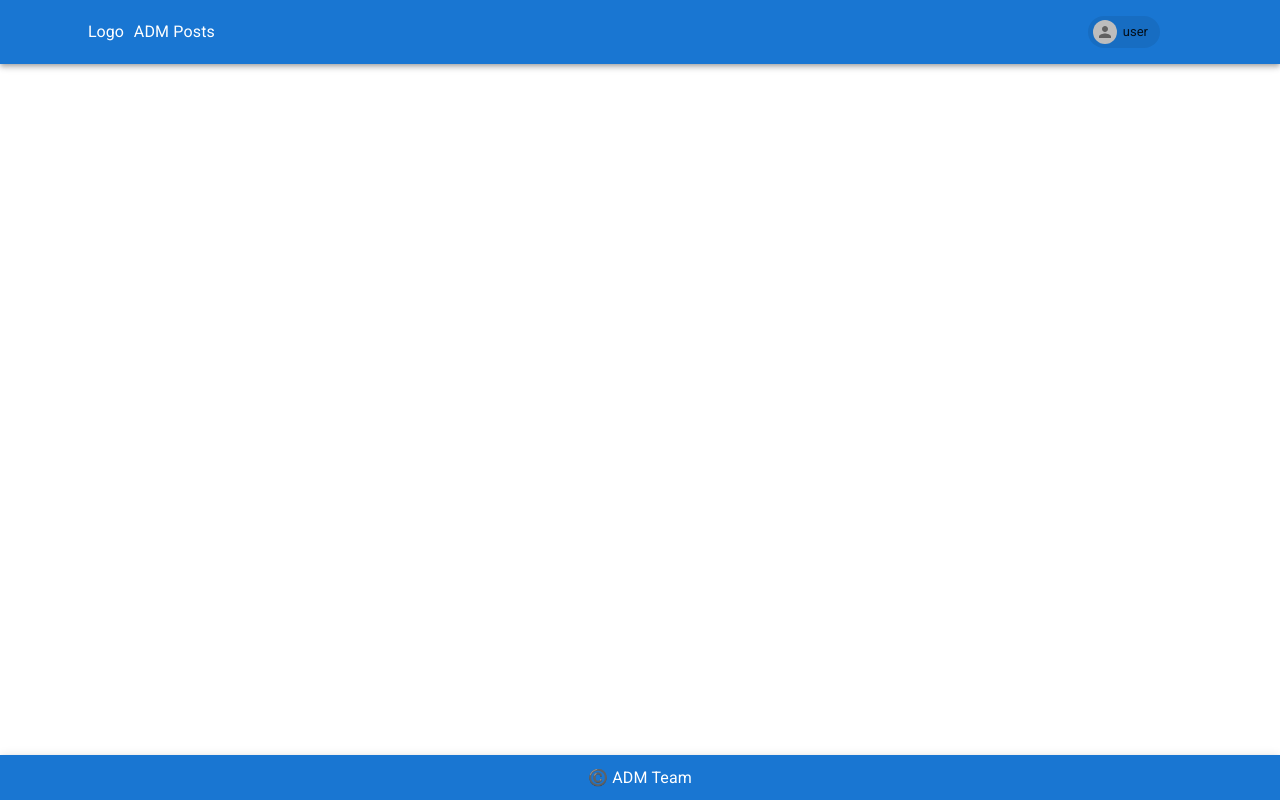
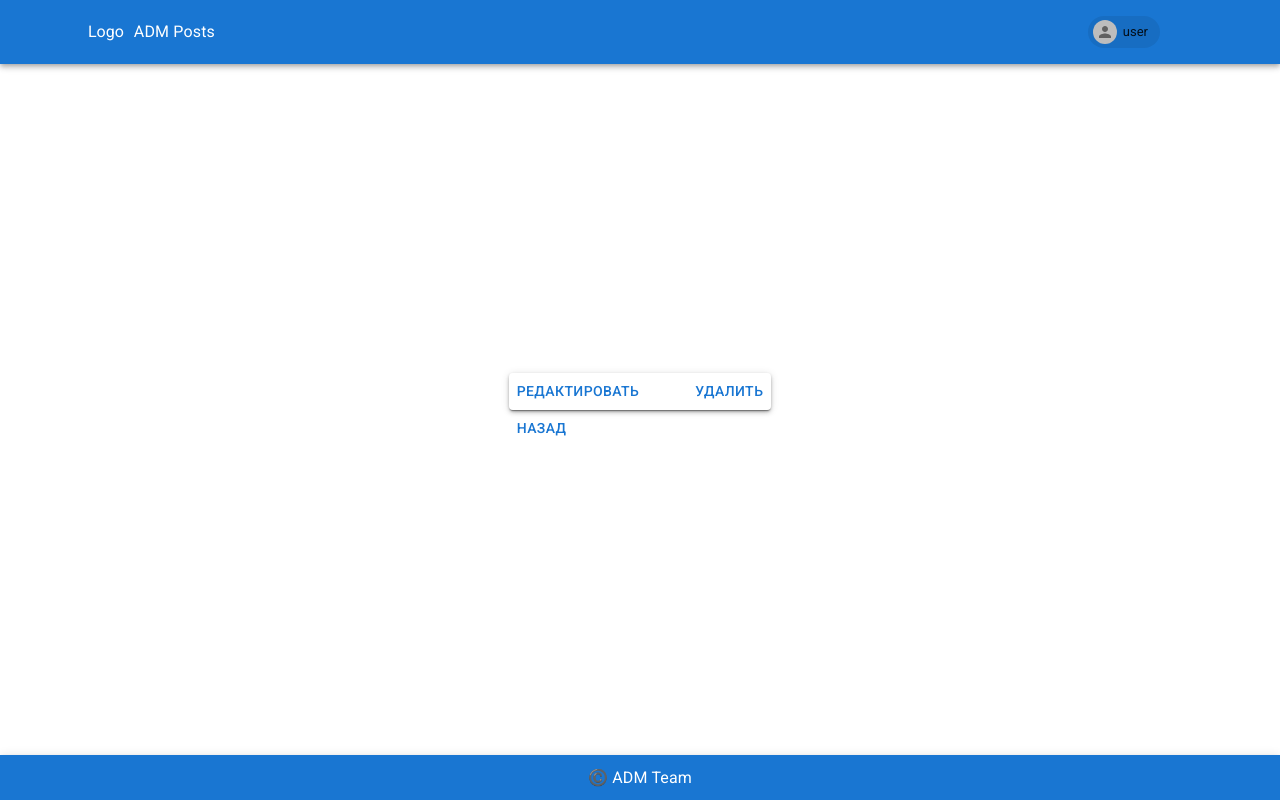
Before and after one commit to Dmitriy-Vasilenko/final-project, a React app: page /post/1 in a window 1280 px wide. Built offline with nearby package versions, Linux system fonts and the light colour scheme; no server answers.

Commit message:
Изменяет стили карточки, добавляет временное решение для карточки поста

```diff
--- a/src/App.js
+++ b/src/App.js
@@ -43,7 +43,7 @@ export const App = () => {
               />
             }>
             </Route>
-            <Route path='post' element={<PostCard />} />
+            <Route path='post/:postId' element={<PostCard />} />
           </Routes>
           <Footer/>
         </div>
--- a/src/components/Post/index.js
+++ b/src/components/Post/index.js
@@ -44,15 +44,15 @@ export const Post = ({ post, isItFavorite }) => {
   }
 
   return (
-    <Paper elevation={4} sx={{maxWidth: 400, height: '100%'}}>
-      <Card sx={{ maxWidth: 400, p: 1, height: '100%' }}>
+    <Paper elevation={4} sx={{maxWidth: 400, height: 520}}>
+      <Card sx={{ maxWidth: 400, p: 1, height: '100%'}}>
         <CardHeader
           sx={{display: 'flex', alignItems: 'flex-start'}}
           avatar={
             <Avatar aria-label="avatar" src={post.author.avatar} sx={{width: 70, height: 70}}/>
           }
           title={
-          <Typography color='primary.dark' variant='h6' component='h3' sx={{fontSize: '18px'}}>
+            <Typography color='primary.dark' variant='h6' component='h3' noWrap={true} sx={{fontSize: '18px', maxWidth: '220px'}}>
               {post.title}
             </Typography>
           }
@@ -62,15 +62,17 @@ export const Post = ({ post, isItFavorite }) => {
             </Typography>
           }
         />
+
         <CardMedia
           component='img'
           height='200'
+          width='400'
           image={post.image}
           alt='Упс! Картинка не загрузилась'
         />
 
         <CardContent>
-            <Typography variant='body2' color='text.secondary' sx={{mb: 4}}>
+          <Typography variant='body2' color='text.secondary' sx={{mb: 4, height: '50px', overflow: 'hidden', overflowWrap: 'break-word', textOverflow: 'ellipsis'}} align='justify'>
             {post.text}
           </Typography>
           <Stack direction='row' spacing={1}>
@@ -85,13 +87,13 @@ export const Post = ({ post, isItFavorite }) => {
                   sx={{
                   fontSize:'12px',
                   borderRadius: '3px',
-                    lineHeight: '100%'
                   }}
               />
           })
           }
           </Stack>
         </CardContent>
+
         <CardActions>
           <Grid container direction='row' justifyContent='space-between'>
             <Grid item>
@@ -116,7 +118,7 @@ export const Post = ({ post, isItFavorite }) => {
             </IconButton>
             </Grid>
             <Grid item>
-            <Button onClick={() => navigate('post')}>Перейти</Button>
+              <Button onClick={() => navigate(`post/${post._id}`)}>Перейти</Button>
             </Grid>
           </Grid>
         </CardActions>
--- a/src/components/PostCard/index.js
+++ b/src/components/PostCard/index.js
@@ -1,7 +1,54 @@
-import React from 'react'
+import React, { useState, useContext, useEffect } from 'react';
+import { useParams, useNavigate } from 'react-router-dom';
+import { useLocalStorage } from '../../hooks/useLocalStorage';
+import { useApi } from '../../hooks/useApi';
+import FavoriteContext from '../../contexts/favoriteContext';
+import UserContext from '../../contexts/userContext';
+import { Button, Grid, Paper, Card, CardHeader, CardContent, CardMedia, CardActions } from '@mui/material';
 
 export const PostCard = () => {
+  const api = useApi();
+  const params = useParams();
+  const navigate = useNavigate();
+  const { writeLS, removeLS } = useLocalStorage();
+  const [post, setPost] = useState(null);
+  const { favorite, setFavorite } = useContext(FavoriteContext);
+  const { user } = useContext(UserContext);
+
+  useEffect(() => {
+      api.getPost(params.postId)
+      .then(data => setPost(data))
+  }, [])
+
+  // Временное решение для получения id user
+
+  useEffect(() => {
+    api.getUser().then(user => console.log(user))
+  })
+
   return (
-    <div>Карточка поста</div>
+    <Grid container direction='column' alignItems='center' justifyContent='center' >
+      <Grid item sx={12}>
+        <Paper elevation={3}>
+      <Card>
+      <Grid container spacing={5}>
+      <Grid item sx={6}>
+        <Button onClick={() => console.log('Редактировать')}>Редактировать</Button>
+      </Grid>
+      <Grid item sx={6}>
+        <Button onClick={() => console.log('Удалить')}>Удалить</Button>
+      </Grid>
+      </Grid>
+      </Card>
+    </Paper>
+      <Grid item sx={12}>
+        <Button onClick={() => navigate('/')}>Назад</Button>
+      </Grid>
+      </Grid>
+    </Grid>
+
+
+
+
   )
 }
--- a/src/components/PostList/index.js
+++ b/src/components/PostList/index.js
@@ -3,7 +3,7 @@ import { Link } from 'react-router-dom';
 import PostsContext from '../../contexts/postsContext';
 import FavoriteContext from '../../contexts/favoriteContext';
 import { Post } from '../Post';
-import { Pagination, PaginationItem, Grid, Stack, Container, Box } from '@mui/material';
+import { Pagination, PaginationItem, Grid, Stack, Container } from '@mui/material';
 
 export const PostList = ({page, setPage, quantityPages}) => {
   const { favorite } = useContext(FavoriteContext);
@@ -40,6 +40,7 @@ export const PostList = ({page, setPage, quantityPages}) => {
           <Pagination
             count={quantityPages}
             color='primary'
+            shape='rounded'
             page={page}
             onChange={handleChangePage}
             renderItem={(item) => (
--- a/src/utils/api.js
+++ b/src/utils/api.js
@@ -61,7 +61,7 @@ class Api {
     }
 
     addPost(post) {
-        return fetch(this._url + '/posts', {
+        return fetch(`${this._url}/posts`, {
             method: 'POST',
             headers: {
                 authorization: `Bearer ${this._token}`,
```
Lines whose indentation alone changed are shown as unchanged.
